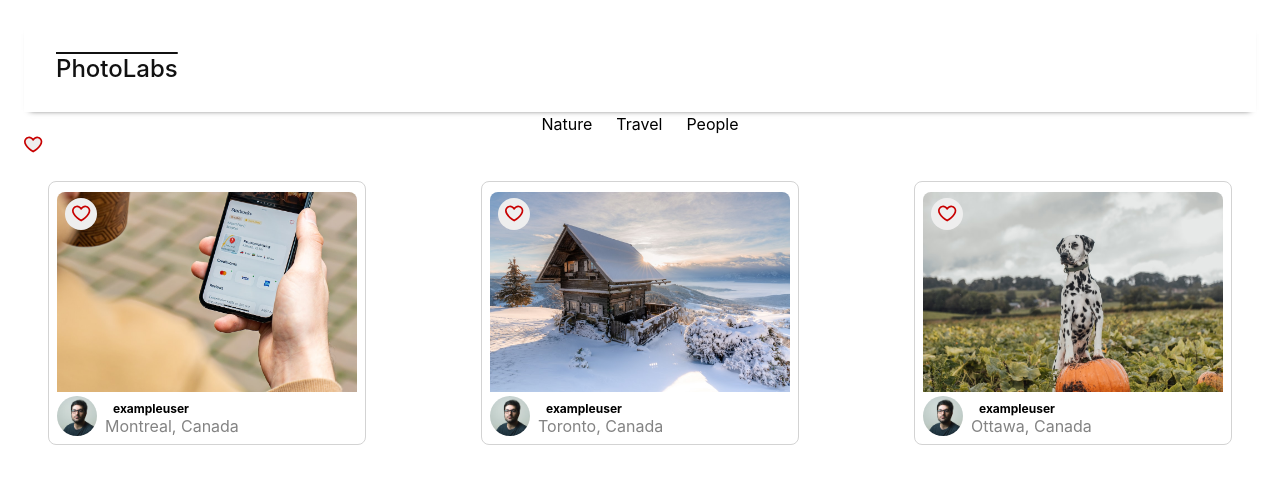
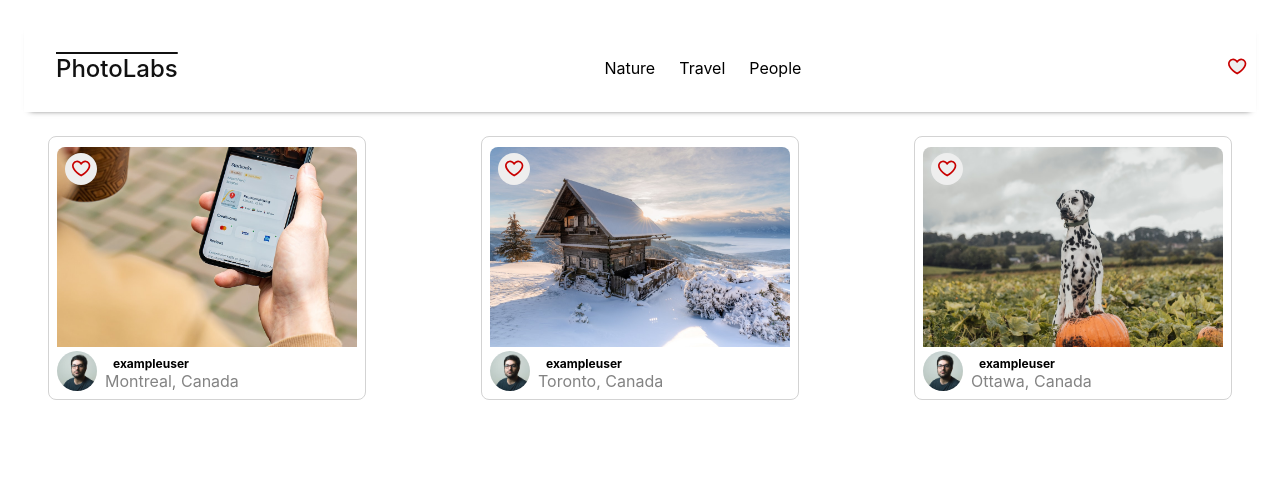
Before and after one commit to p-gupta98/photolabs, a React (Create React App) app in the folder frontend/: page / in a window 1280 px wide. Shown: the top 484 px of the page. Built offline with nearby package versions, Linux system fonts and the light colour scheme; the HTML template or start-up script is replaced by a standard one.

Commit message:
Fix navbar by moving the TopicList and FavBadge components into the Navigation component

```diff
--- a/frontend/src/App.jsx
+++ b/frontend/src/App.jsx
@@ -13,8 +13,7 @@
     <div className="App">
       {/* {renderPhotoListItems()} */}
       <TopNavigation/>
-        <TopicList />
-        <FavBadge />
+
 
       <PhotoList/>
     </div>
--- a/frontend/src/components/FavBadge.jsx
+++ b/frontend/src/components/FavBadge.jsx
@@ -6,7 +6,7 @@
 const FavBadge = ({ isFavPhotoExist }) => {
   return (
     <div className='fav-badge'>
-      <FavIcon displayAlert={!!isFavPhotoExist}/>
+      <FavIcon selected={!!isFavPhotoExist}/>
     </div>
   )
 };
--- a/frontend/src/components/TopNavigationBar.jsx
+++ b/frontend/src/components/TopNavigationBar.jsx
@@ -1,11 +1,14 @@
 import React from 'react';
-
+import TopicList from './TopicList';
+import FavBadge from './FavBadge';
 import '../styles/TopNavigationBar.scss'
 
 const TopNavigation = () => {
   return (
     <div className="top-nav-bar">
       <span className="top-nav-bar__logo">PhotoLabs</span>
+      <span> <TopicList /></span>
+      <span><FavBadge/></span>
     </div>
   )
 }
```
